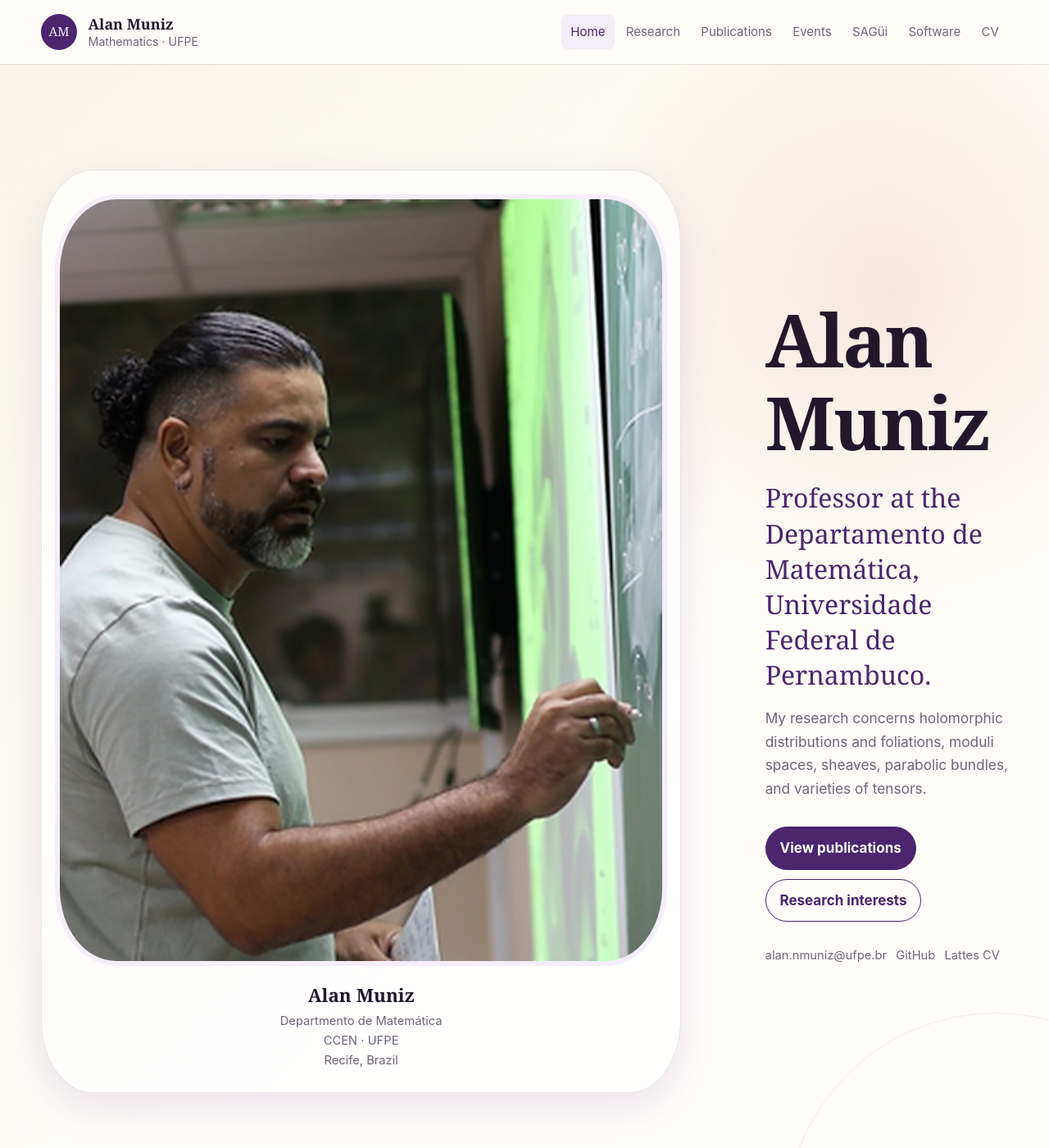
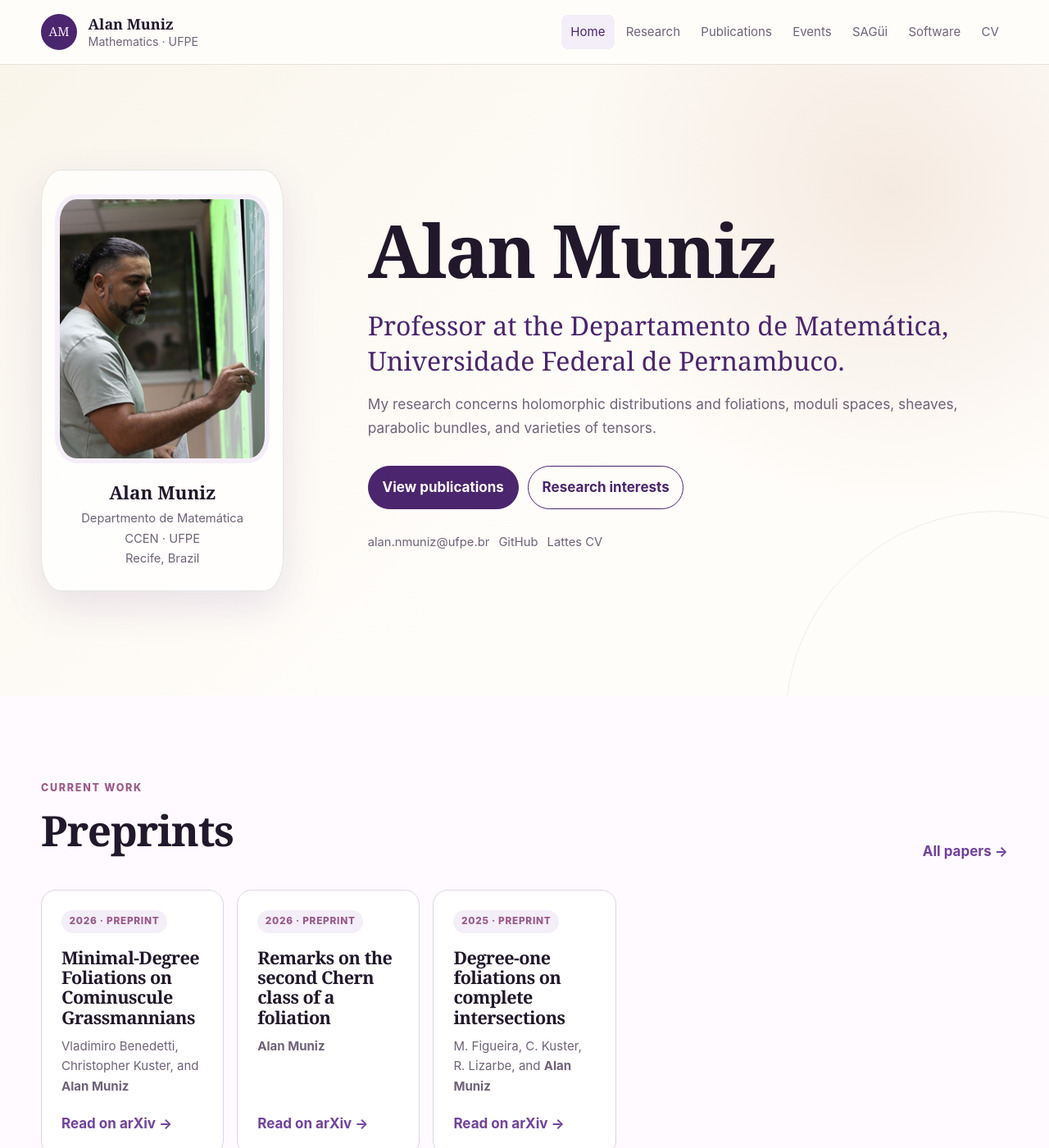
Before and after one commit to alannmuniz/alannmuniz.github.io, a Jekyll site: the page built from index.md, in a window 1280 px wide and 1400 px high. Shown: the whole window at 82% size. Built offline with Jekyll 4.4.1, drawn with Linux system fonts in a browser that asks for light colours.

Commit message:
Update style.css

```diff
--- a/assets/css/style.css
+++ b/assets/css/style.css
@@ -168,7 +168,7 @@ ul, ol { padding-left: 1.35rem; }
   position: relative;
   z-index: 1;
   display: grid;
-  grid-template-columns: minmax(0, 1.45fr) minmax(270px, 0.55fr);
+  grid-template-columns:  minmax(270px, 0.55fr) minmax(0, 1.45fr);
   gap: clamp(3rem, 8vw, 7rem);
   align-items: center;
 }
```
